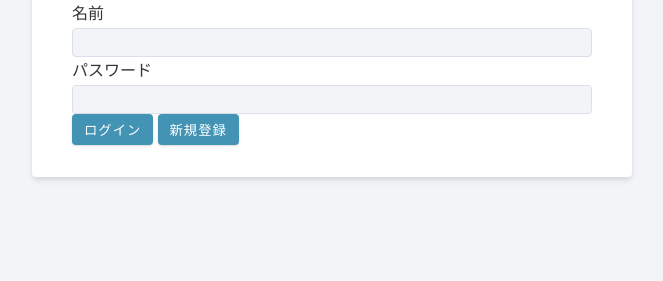
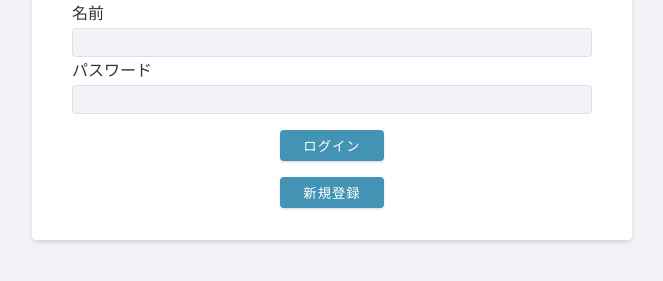
Before and after one commit to KouyaArashiro/todoapp_Node_Mongo, a website: page public/login.html in a window 1280 px wide. Shown: the part 183-464 px from the top of the page, without its empty margins (308-971 px from the left). Drawn offline with Linux system fonts and the light colour scheme.

Commit message:
Fix login button

```diff
--- a/public/login.html
+++ b/public/login.html
@@ -13,8 +13,8 @@
         <input id ="name" name="name"/>
         <label for ="password">パスワード</label>
         <input type="password" id ="password" name="password"/>
-        <button type="submit" class="btn">ログイン</button>
-        <button type="submit" class="btn">新規登録</button>
+        <button type="submit" class="btn submit-btn">ログイン</button>
+        <button type="submit" class="btn submit-btn">新規登録</button>
         </form>
     </div>
 </body>
```
